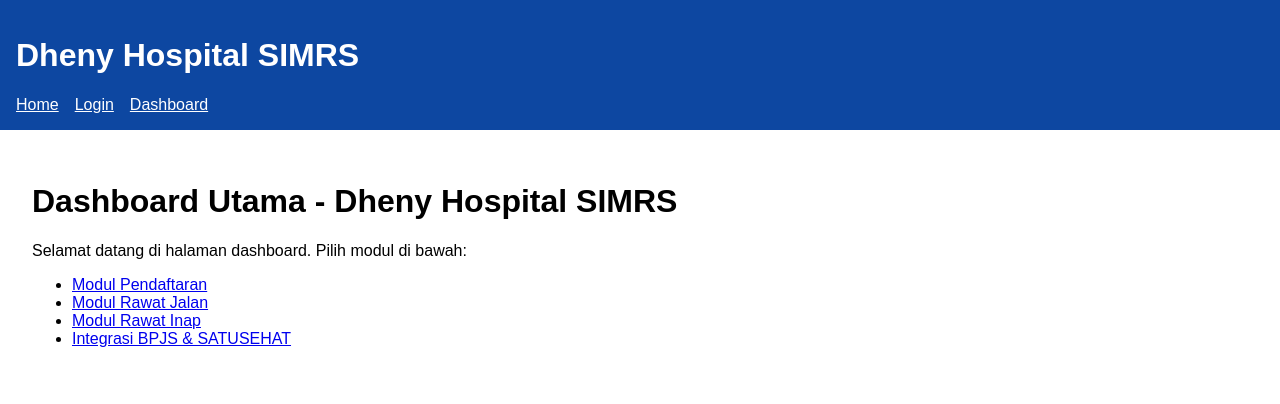
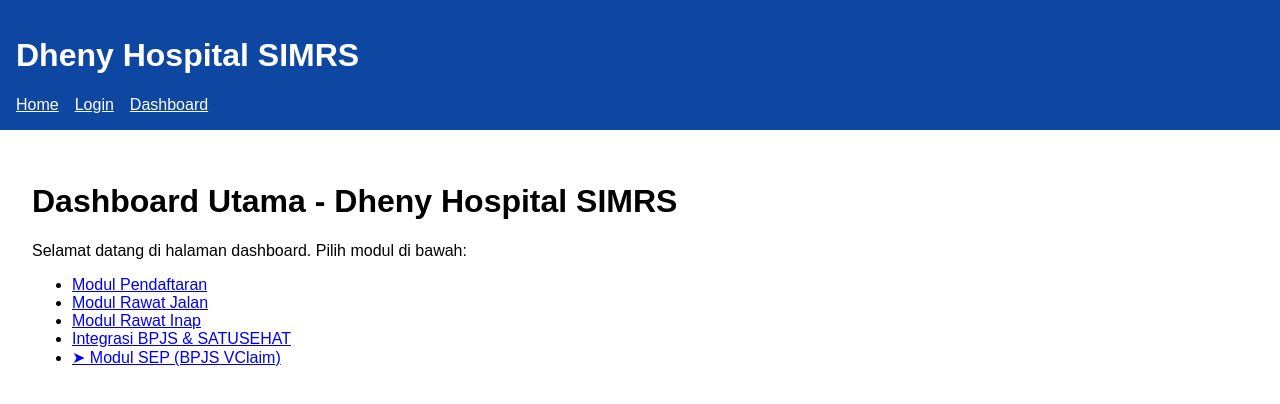
Before and after one commit to finnickmax/dheny-hospital, a Next.js app: page /dashboard in a window 1280 px wide. Shown: the top 404 px of the page. Built offline with nearby package versions, Linux system fonts and the light colour scheme.

Commit message:
Update dashboard.js

```diff
--- a/pages/dashboard.js
+++ b/pages/dashboard.js
@@ -11,6 +11,7 @@
         <li><Link href="/rawatjalan">Modul Rawat Jalan</Link></li>
         <li><Link href="/rawat-inap">Modul Rawat Inap</Link></li>
         <li><Link href="/integrasi">Integrasi BPJS & SATUSEHAT</Link></li>
+        <li><Link href="/integrasi/sep">➤ Modul SEP (BPJS VClaim)</Link></li>
       </ul>
     </Layout>
   );
```
